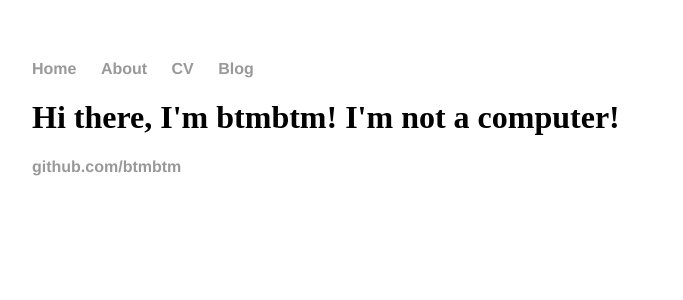
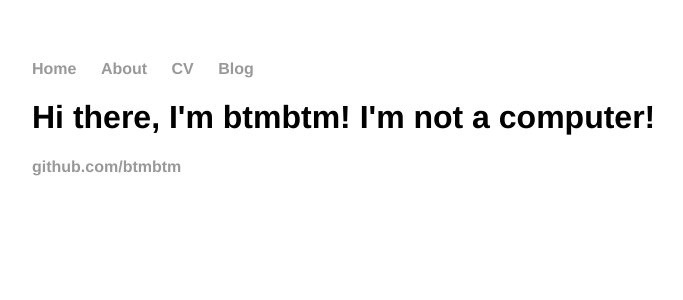
Before and after one commit to btmbtm/btmbtm.github.io, a Jekyll site: the page built from index.html, in a window 1280 px wide. Shown: the top 300 px of the page, without its empty margins (160-843 px from the left). Built offline with Jekyll 4.4.1, drawn with Linux system fonts in a browser that asks for light colours; Markdown is read by kramdown in place of the engine named in the settings.

Commit message:
Update main.css

```diff
--- a/css/main.css
+++ b/css/main.css
@@ -1,9 +1,10 @@
 body {
     margin: 60px auto;
     width: 70%;
+    font-family:'Helvetica', 'Arial', 'Sans-Serif';
 }
 nav ul, footer ul {
-    font-family:'Helvetica', 'Arial', 'Sans-Serif';
+
     padding: 0px;
     list-style: none;
     font-weight: bold;
```
